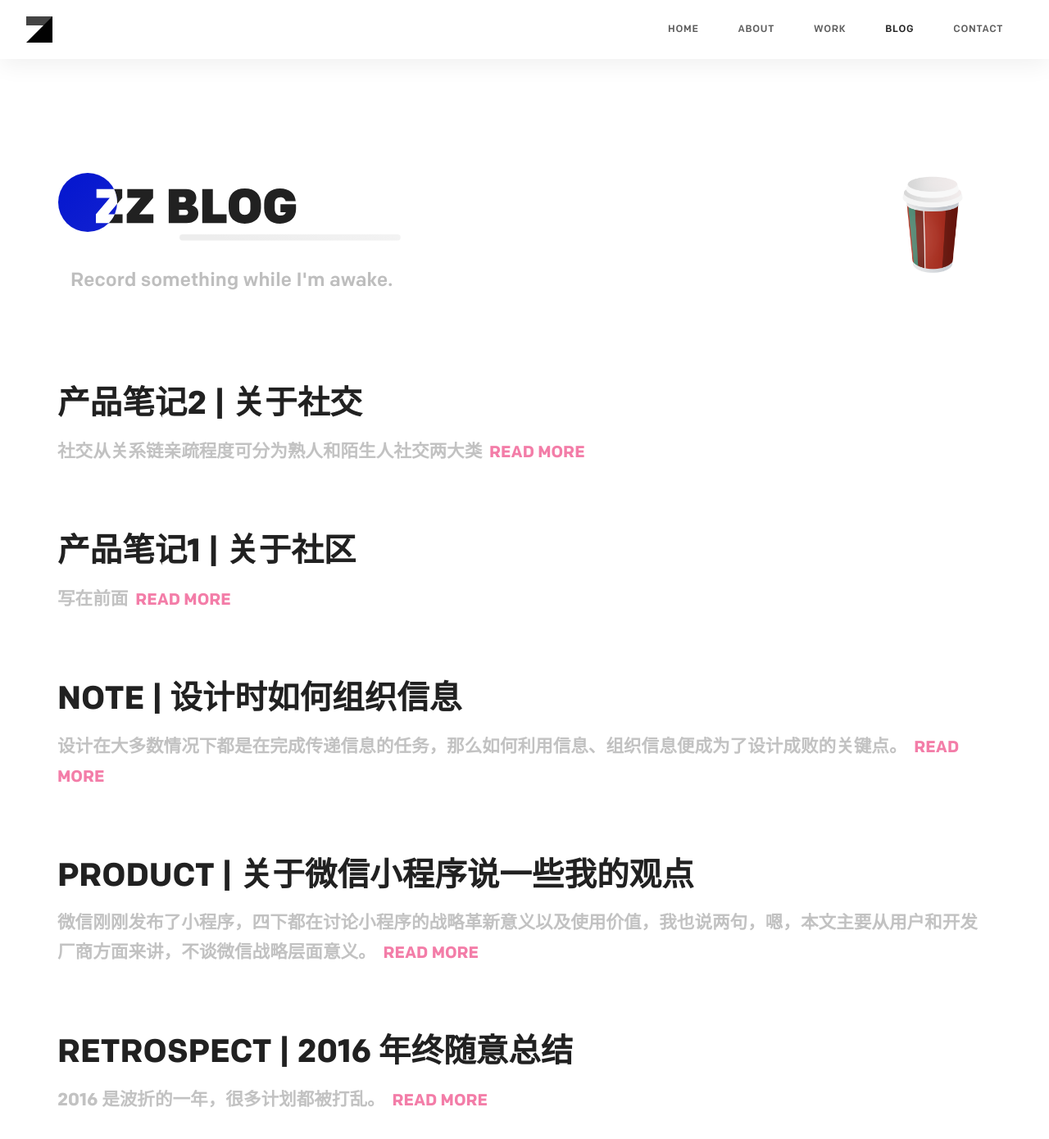
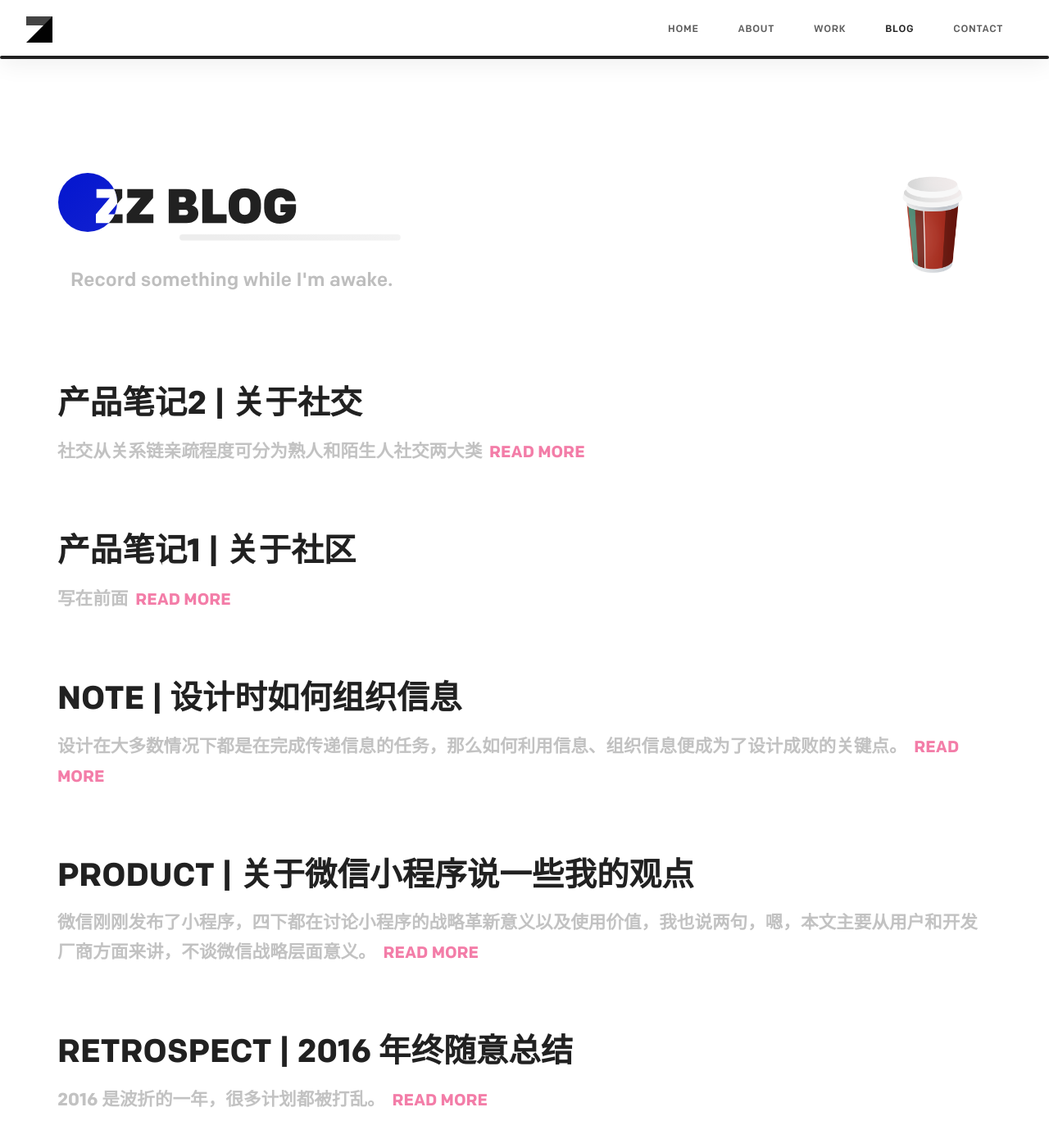
Before and after one commit to hominthesky/blog, a Jekyll site: the page built from index.html, in a window 1280 px wide and 1400 px high. Shown: the top 1390 px of the window at 82% size. Built offline with Jekyll 4.4.1, drawn with Linux system fonts in a browser that asks for light colours; nearby versions of some CDN libraries; comment, search, counter and statistics services are not loaded.

Commit message:
Update style.css

```diff
--- a/css/style.css
+++ b/css/style.css
@@ -70,6 +70,7 @@
 }
 
 .navi-container {
+  position: relative;
   display: flex;
   justify-content: space-between;
   align-items: center;
@@ -131,6 +132,17 @@
 #menu-mini a.active,
 #menu a.active {
   color: rgba(0, 0, 0, 0.87);
+}
+
+#menu a.active::after {
+  content: "";
+  position: absolute;
+  left: 0;
+  right: 0;
+  bottom: 0;
+  height: 4px;
+  border-radius: 2px;
+  background-color: rgba(0, 0, 0, 0.87);
 }
 
 #menu-mini a.active:hover,
```
